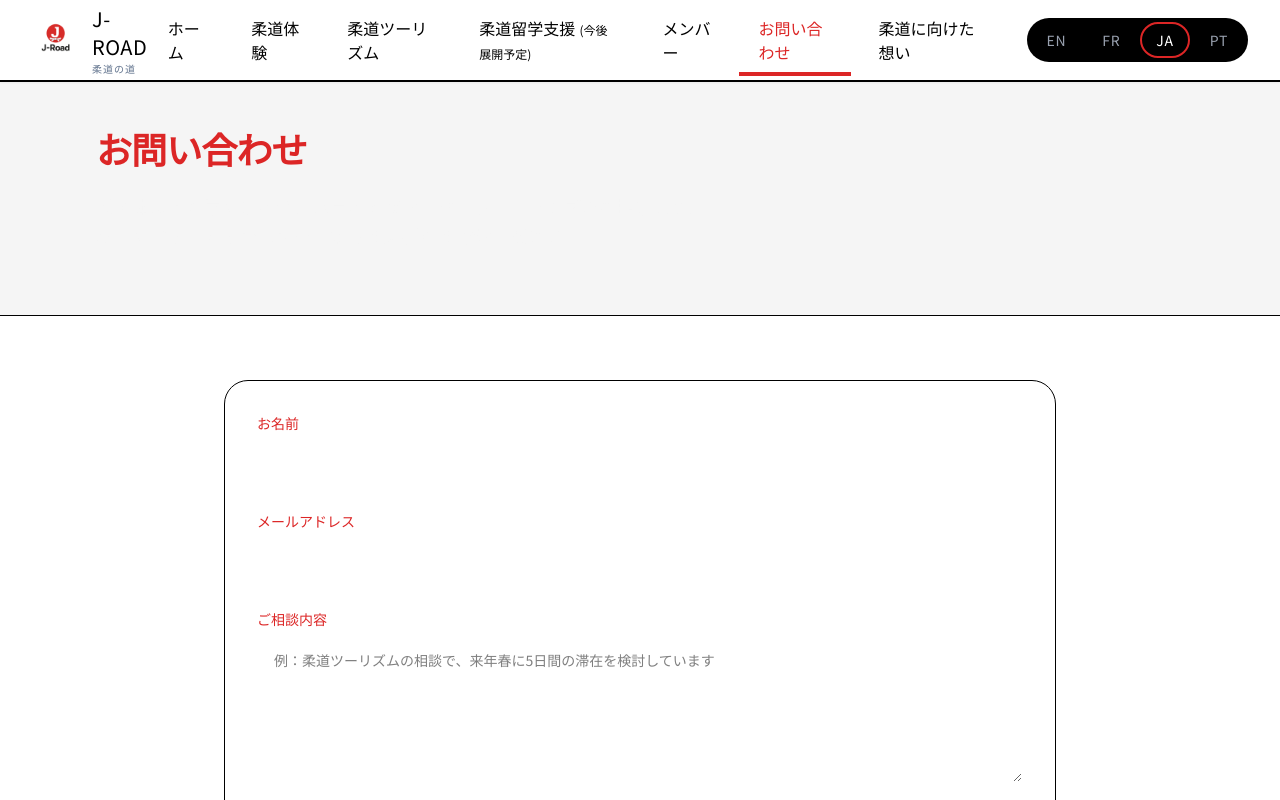
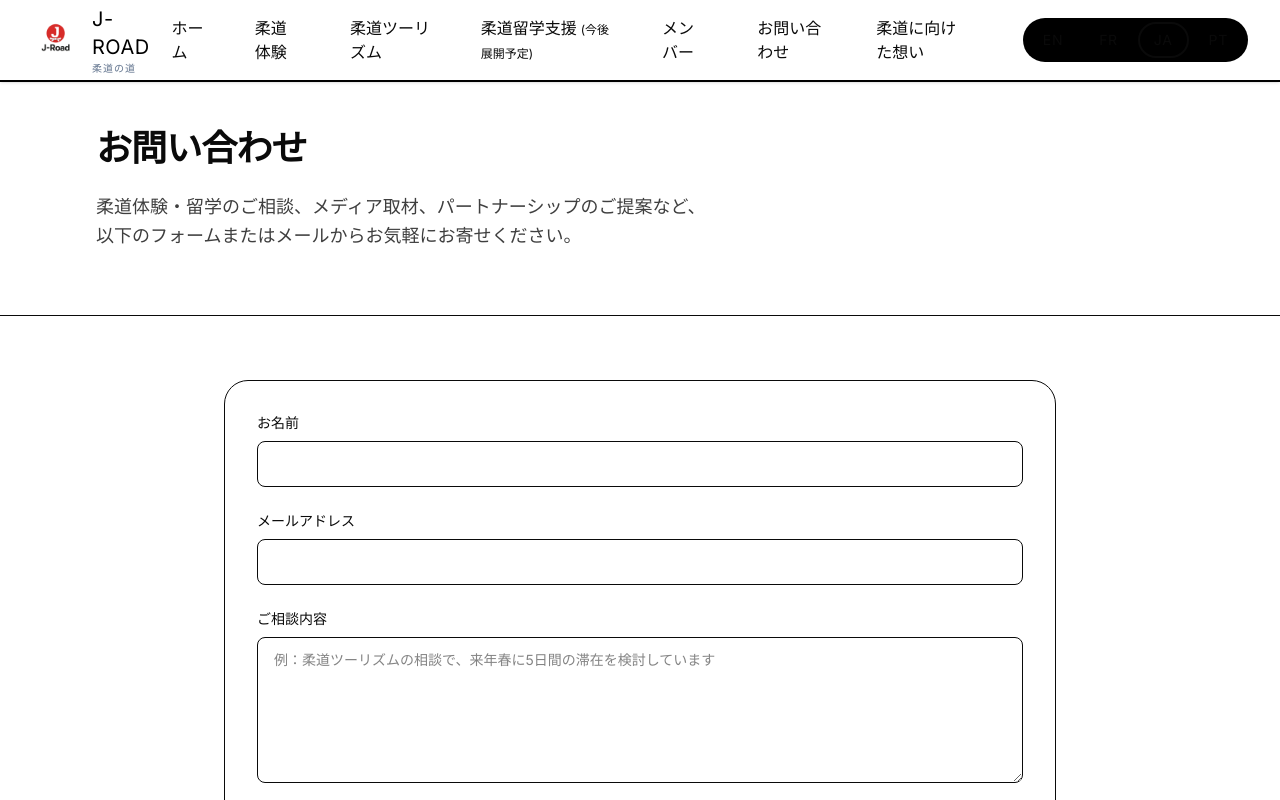
Before and after one commit to bveme23/bren_jroad, a Next.js app: page /contact in a window 1280 px wide. Shown: the top 800 px of the page. Built offline with nearby package versions, Linux system fonts and the light colour scheme.

Commit message:
color change

```diff
--- a/src/app/globals.css
+++ b/src/app/globals.css
@@ -2,336 +2,110 @@
 @import url('https://fonts.googleapis.com/css2?family=Noto+Serif+JP:wght@400;500;600;700&family=Inter:wght@400;500;600;700&display=swap');
 
 :root {
-  /* Japanese Aesthetic Design System - Red Primary */
+  /* Primary */
   --primary: #dc2626;
   --primary-foreground: #ffffff;
-  --primaryDark: #b91c1c;
+  --primaryDark: #991b1b;
   --primarySoft: #fef2f2;
-  --accent: #dc2626;
-  --accent-foreground: #ffffff;
 
-  /* Background colors */
+  /* Background */
   --background: #ffffff;
-  --foreground: #000000;
+  --foreground: #0a0a0a;
   --bgDark: #000000;
   --bg: #ffffff;
   --bgLight: #f5f5f5;
 
-  /* Text colors */
-  --textMain: ##111111;
-  --textMuted: #2f2f2f;
+  /* TEXT – 🔥 MÁS CONTRASTE */
+  --textMain: #0a0a0a;        /* antes negro puro */
+  --textMuted: #3f3f3f;      /* antes #666 (muy claro) */
+  --textSoft: #6b7280;       /* nuevo */
 
-  /* Card colors */
+  /* Cards */
   --card: #ffffff;
-  --card-foreground: #000000;
-  --popover: #ffffff;
-  --popover-foreground: #000000;
+  --card-foreground: #0a0a0a;
 
-  /* Secondary colors */
-  --secondary: #000000;
-  --secondary-foreground: #ffffff;
-  --muted: #f5f5f5;
-  --muted-foreground: #666666;
-
-  /* Destructive */
-  --destructive: #dc2626;
-  --destructive-foreground: #ffffff;
-
-  /* Border and input */
-  --border: #e5e5e5;
+  /* Borders */
+  --border: #d4d4d4;
   --borderSubtle: #e5e5e5;
-  --input: transparent;
-  --input-background: #f5f5f5;
-  --ring: #dc2626;
 
   /* Fonts */
-  --font-sans: 'Noto Sans JP', -apple-system, BlinkMacSystemFont, 'Segoe UI', sans-serif;
-  --font-serif: 'Noto Serif JP', ui-serif, Georgia, Cambria, "Times New Roman", Times, serif;
-  --font-mono: ui-monospace, SFMono-Regular, Menlo, Monaco, Consolas, "Liberation Mono", "Courier New", monospace;
-  --font-inter: 'Inter', ui-sans-serif, system-ui, sans-serif;
+  --font-sans: 'Inter', system-ui, -apple-system, BlinkMacSystemFont;
+  --font-serif: 'Noto Serif JP', serif;
 
-  /* Font weights */
-  --font-weight-normal: 400;
-  --font-weight-medium: 500;
-
-  /* Spacing & Shadows */
   --radius: 0.5rem;
-  --shadow-sm: 0 1px 2px 0 rgba(0, 0, 0, 0.05);
-  --shadow: 0 1px 3px 0 rgba(0, 0, 0, 0.1), 0 1px 2px -1px rgba(0, 0, 0, 0.1);
-  --shadow-md: 0 4px 6px -1px rgba(0, 0, 0, 0.1), 0 2px 4px -2px rgba(0, 0, 0, 0.1);
-  --shadow-lg: 0 10px 15px -3px rgba(0, 0, 0, 0.1), 0 4px 6px -4px rgba(0, 0, 0, 0.1);
-  --shadow-xl: 0 20px 25px -5px rgba(0, 0, 0, 0.1), 0 8px 10px -6px rgba(0, 0, 0, 0.1);
-  --shadow-2xl: 0 25px 50px -12px rgba(0, 0, 0, 0.25);
-  --shadow-red: 0 10px 40px -10px rgba(215, 38, 61, 0.3);
-  --shadow-red-lg: 0 20px 60px -15px rgba(215, 38, 61, 0.4);
 }
 
-@theme inline {
-  --color-primary: var(--primary);
-  --color-primaryDark: var(--primaryDark);
-  --color-primarySoft: var(--primarySoft);
-  --color-primary-foreground: var(--primary-foreground);
-  --color-accent: var(--accent);
-  --color-accent-foreground: var(--accent-foreground);
-  --color-bgDark: var(--bgDark);
-  --color-bg: var(--bg);
-  --color-bgLight: var(--bgLight);
-  --color-textMain: var(--textMain);
-  --color-textMuted: var(--textMuted);
-  --color-borderSubtle: var(--borderSubtle);
-
-  --color-background: var(--background);
-  --color-foreground: var(--foreground);
-  --color-card: var(--card);
-  --color-card-foreground: var(--card-foreground);
-  --color-popover: var(--popover);
-  --color-popover-foreground: var(--popover-foreground);
-  --color-secondary: var(--secondary);
-  --color-secondary-foreground: var(--secondary-foreground);
-  --color-muted: var(--muted);
-  --color-muted-foreground: var(--muted-foreground);
-  --color-destructive: var(--destructive);
-  --color-destructive-foreground: var(--destructive-foreground);
-  --color-border: var(--border);
-  --color-input: var(--input);
-  --color-input-background: var(--input-background);
-  --color-ring: var(--ring);
-
-  --font-sans: var(--font-sans);
-  --font-serif: var(--font-serif);
-  --font-mono: var(--font-mono);
-
-  --radius-sm: calc(var(--radius) - 4px);
-  --radius-md: calc(var(--radius) - 2px);
-  --radius-lg: var(--radius);
-  --radius-xl: calc(var(--radius) + 4px);
-
-  --shadow-sm: var(--shadow-sm);
-  --shadow: var(--shadow);
-  --shadow-md: var(--shadow-md);
-  --shadow-lg: var(--shadow-lg);
-  --shadow-xl: var(--shadow-xl);
-  --shadow-2xl: var(--shadow-2xl);
-  --shadow-red: var(--shadow-red);
-  --shadow-red-lg: var(--shadow-red-lg);
-}
+/* ===================== */
+/* GLOBAL TEXT SAFETY */
+/* ===================== */
 
 body {
   background-color: var(--background);
-  color: var(--foreground);
-  font-family: var(--font-sans), system-ui, -apple-system, BlinkMacSystemFont,
-    "Helvetica Neue", Helvetica, Arial, sans-serif;
-  line-height: 1.5;
-  -webkit-font-smoothing: antialiased;
-  -moz-osx-font-smoothing: grayscale;
+  color: var(--textMain);
+  font-family: var(--font-sans);
 }
 
-html {
-  scroll-behavior: smooth;
+/* 🔒 Forzar contraste en texto común */
+p,
+span,
+li,
+label,
+small {
+  color: var(--textMain);
 }
 
-/* Floating animation for background elements */
-@keyframes float {
-  0%, 100% {
-    transform: translateY(0px) translateX(0px);
-  }
-  33% {
-    transform: translateY(-20px) translateX(10px);
-  }
-  66% {
-    transform: translateY(10px) translateX(-10px);
-  }
+/* Muted PERO legible */
+.text-muted,
+.text-textMuted {
+  color: var(--textMuted) !important;
 }
 
-.animate-float {
-  animation: float 20s ease-in-out infinite;
-}
+/* ===================== */
+/* GLASS FIX */
+/* ===================== */
 
-.animate-float-delayed {
-  animation: float 25s ease-in-out infinite;
-  animation-delay: -5s;
-}
-
-/* Gradient text utility */
-.text-gradient {
-  background: linear-gradient(135deg, var(--primary) 0%, var(--accent) 100%);
-  -webkit-background-clip: text;
-  -webkit-text-fill-color: transparent;
-  background-clip: text;
-}
-
-/* Glass morphism effect */
 .glass {
-  background: rgba(255, 255, 255, 0.1);
+  background: rgba(255, 255, 255, 0.85); /* antes 0.1 */
   backdrop-filter: blur(10px);
-  -webkit-backdrop-filter: blur(10px);
-  border: 1px solid rgba(255, 255, 255, 0.2);
+  color: var(--textMain);
 }
 
 .glass-dark {
-  background: rgba(5, 6, 8, 0.4);
-  backdrop-filter: blur(10px);
-  -webkit-backdrop-filter: blur(10px);
-  border: 1px solid rgba(255, 255, 255, 0.1);
+  background: rgba(0, 0, 0, 0.75);
+  color: #ffffff;
 }
 
-/* Premium button styles - Japanese Aesthetic */
-.btn-primary {
-  background: var(--primary);
-  color: var(--primary-foreground);
-  padding: 0.875rem 2rem;
-  border-radius: var(--radius-lg);
-  font-weight: var(--font-weight-medium);
-  font-size: 1rem;
-  transition: all 0.3s cubic-bezier(0.4, 0, 0.2, 1);
-  border: none;
-  cursor: pointer;
-  display: inline-flex;
-  align-items: center;
-  justify-content: center;
+/* ===================== */
+/* GRADIENT FIX */
+/* ===================== */
+
+.text-gradient {
+  background: linear-gradient(135deg, var(--primary), var(--primaryDark));
+  -webkit-background-clip: text;
+  background-clip: text;
+  color: transparent;
 }
 
-.btn-primary:hover {
-  background: #b91c1c;
-  box-shadow: 0 10px 15px -3px rgba(220, 38, 38, 0.3), 0 4px 6px -4px rgba(220, 38, 38, 0.3);
-  transform: translateY(-2px);
+/* Fallback si gradient falla */
+.text-gradient:not(:has(background-clip)) {
+  color: var(--primary);
 }
 
-.btn-primary:active {
-  transform: scale(0.95);
-}
+/* ===================== */
+/* SAFETY UTILITIES */
+/* ===================== */
 
-.btn-secondary {
-  background: var(--secondary);
-  color: var(--secondary-foreground);
-  padding: 0.875rem 2rem;
-  border: 2px solid var(--secondary);
-  border-radius: var(--radius-lg);
-  font-weight: var(--font-weight-medium);
-  font-size: 1rem;
-  transition: all 0.3s cubic-bezier(0.4, 0, 0.2, 1);
-  cursor: pointer;
-  display: inline-flex;
-  align-items: center;
-  justify-content: center;
-}
-
-.btn-secondary:hover {
-  background: var(--background);
-  color: var(--foreground);
-  box-shadow: 0 4px 6px -1px rgba(0, 0, 0, 0.1), 0 2px 4px -2px rgba(0, 0, 0, 0.1);
-  transform: translateY(-2px);
-}
-
-.btn-secondary:active {
-  transform: scale(0.95);
-}
-
-/* Card hover effects */
-.card-hover {
-  transition: all 0.4s cubic-bezier(0.4, 0, 0.2, 1);
-}
-
-.card-hover:hover {
-  transform: translateY(-8px);
-  box-shadow: var(--shadow-xl), var(--shadow-red);
-}
-
-/* Scroll indicator */
-@keyframes bounce {
-  0%, 100% {
-    transform: translateY(0);
-  }
-  50% {
-    transform: translateY(10px);
-  }
-}
-
-.animate-scroll-bounce {
-  animation: bounce 2s ease-in-out infinite;
-}
-
-/* Pulse animation for decorative elements */
-@keyframes pulse-slow {
-  0%, 100% {
-    opacity: 1;
-  }
-  50% {
-    opacity: 0.6;
-  }
-}
-
-.animate-pulse-slow {
-  animation: pulse-slow 2s cubic-bezier(0.4, 0, 0.6, 1) infinite;
-}
-
-/* Fade in animation */
-@keyframes fade-in {
-  from {
-    opacity: 0;
-    transform: translateY(10px);
-  }
-  to {
-    opacity: 1;
-    transform: translateY(0);
-  }
-}
-
-.animate-fade-in {
-  animation: fade-in 1s ease-out;
-}
-
-/* Utility classes */
 @layer utilities {
-  .bg-primary {
-    background-color: var(--primary) !important;
-  }
-
-  .bg-primaryDark {
-    background-color: var(--primaryDark) !important;
-  }
-
-  .bg-primarySoft {
-    background-color: var(--primarySoft) !important;
-  }
-
-  .bg-bgDark {
-    background-color: var(--bgDark) !important;
-  }
-
-  .bg-bg {
-    background-color: var(--bg) !important;
-  }
-
-  .bg-bgLight {
-    background-color: var(--bgLight) !important;
-  }
-
-  .text-primary {
-    color: var(--primary) !important;
-  }
-
-  .text-primaryDark {
-    color: var(--primaryDark) !important;
-  }
-
-  .text-textMain {
+  .text-safe {
     color: var(--textMain) !important;
   }
 
-  .text-textMuted {
+  .text-safe-muted {
     color: var(--textMuted) !important;
   }
 
-  .border-borderSubtle {
-    border-color: var(--borderSubtle) !important;
-  }
-
-  .shadow-red {
-    box-shadow: var(--shadow-red) !important;
-  }
-
-  .shadow-red-lg {
-    box-shadow: var(--shadow-red-lg) !important;
+  .bg-white-safe {
+    background-color: #ffffff !important;
+    color: var(--textMain) !important;
   }
 }
```
